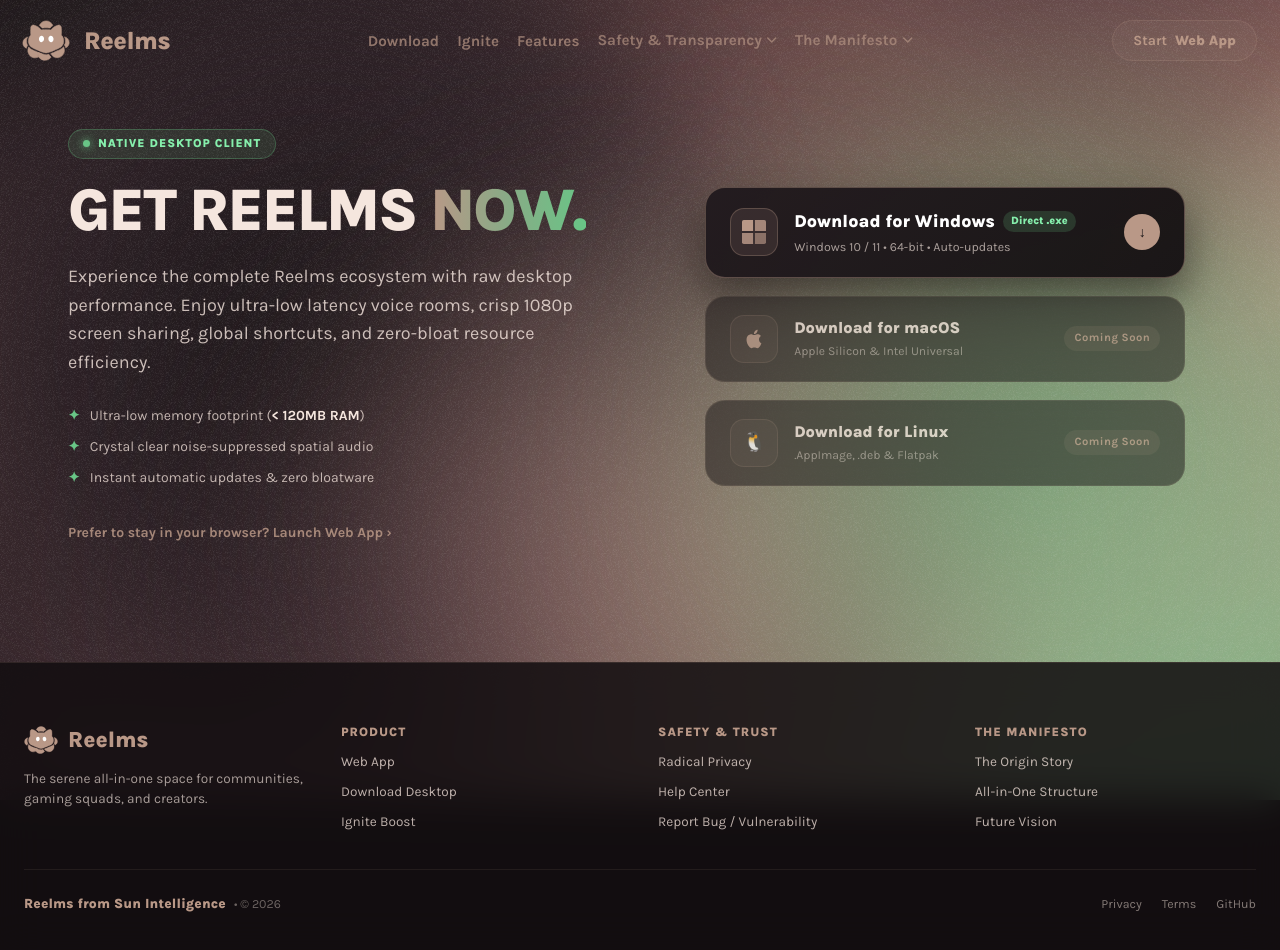
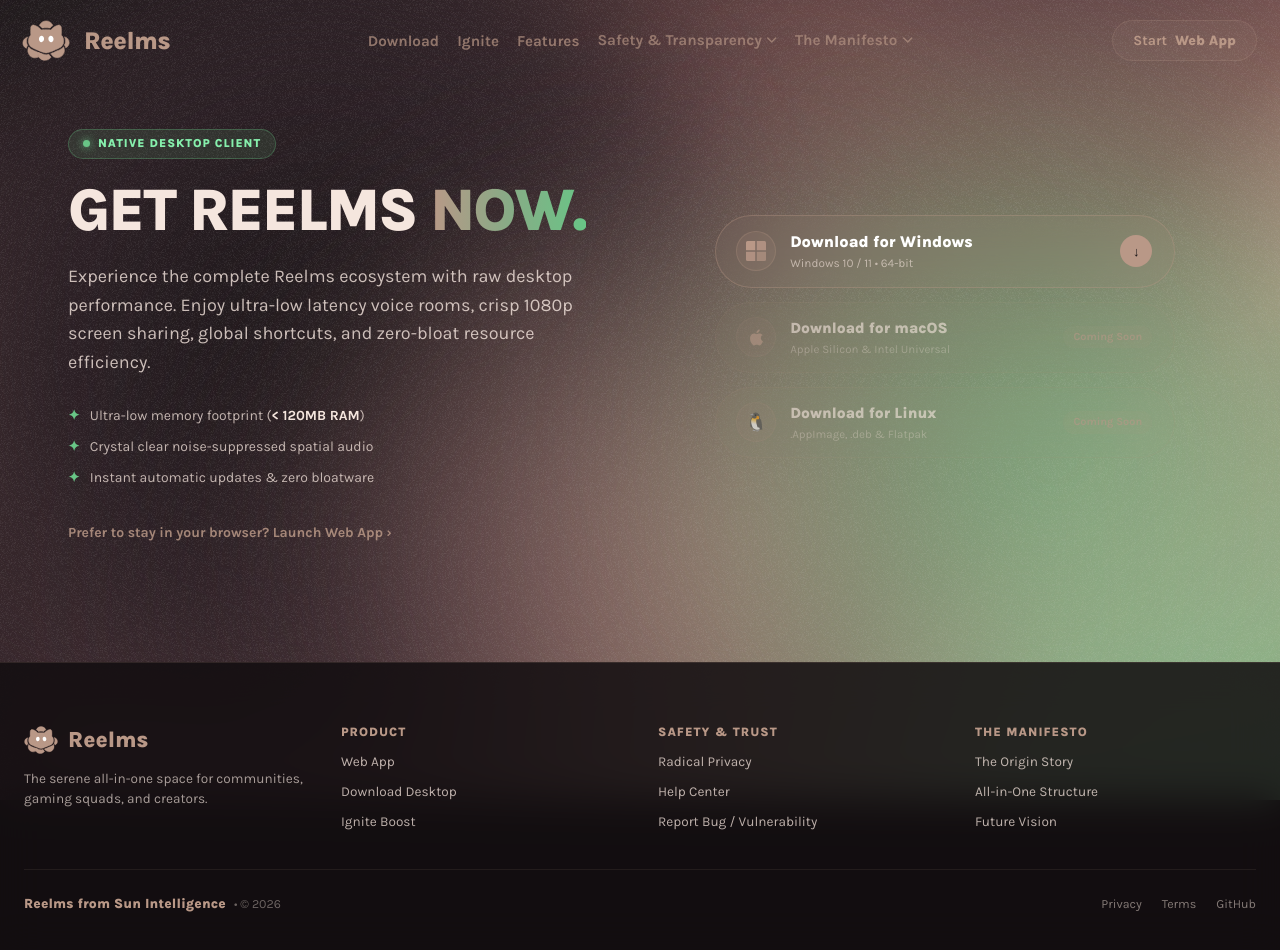
Before and after one commit to berkantcaliskan/reelms-website, a Next.js app: page /download in a window 1280 px wide. Built offline with nearby package versions, Linux system fonts and the light colour scheme.

Commit message:
style(download): convert download CTAs into transparent rounded pill buttons and remove direct.exe/auto-updates text

```diff
--- a/src/app/download/page.tsx
+++ b/src/app/download/page.tsx
@@ -151,62 +151,60 @@
               </div>
             </div>
 
-            {/* ── Right Side: Vertical Stacked Download CTAs ── */}
+            {/* ── Right Side: Vertical Stacked Transparent Pill Download CTAs ── */}
             <div
               style={{
                 display: "flex",
                 flexDirection: "column",
-                gap: "18px",
+                gap: "14px",
                 width: "100%",
-                maxWidth: "480px",
+                maxWidth: "460px",
                 margin: "0 auto",
               }}
             >
-              {/* 1. Windows Download Card (Primary Active) */}
+              {/* 1. Windows Download Pill (Primary Active) */}
               <a
                 href="/api/download/windows"
                 style={{
                   display: "flex",
                   alignItems: "center",
                   justifyContent: "space-between",
-                  background: "linear-gradient(135deg, rgba(32, 25, 29, 0.95) 0%, rgba(20, 16, 18, 0.95) 100%)",
-                  backdropFilter: "blur(24px)",
-                  WebkitBackdropFilter: "blur(24px)",
-                  border: "1.5px solid rgba(185, 152, 135, 0.4)",
-                  borderRadius: "20px",
-                  padding: "20px 24px",
+                  background: "rgba(185, 152, 135, 0.06)",
+                  backdropFilter: "blur(16px)",
+                  WebkitBackdropFilter: "blur(16px)",
+                  border: "1.5px solid rgba(185, 152, 135, 0.35)",
+                  borderRadius: "999px",
+                  padding: "14px 22px 14px 20px",
                   textDecoration: "none",
-                  boxShadow: "0 16px 40px rgba(0, 0, 0, 0.5), 0 0 25px rgba(185, 152, 135, 0.15)",
                   transition: "all 0.25s cubic-bezier(0.22, 1, 0.36, 1)",
                   cursor: "pointer",
                 }}
                 onMouseEnter={e => {
+                  e.currentTarget.style.background = "rgba(185, 152, 135, 0.14)";
                   e.currentTarget.style.borderColor = "rgba(104, 197, 134, 0.6)";
-                  e.currentTarget.style.transform = "translateY(-3px)";
-                  e.currentTarget.style.boxShadow = "0 22px 50px rgba(0, 0, 0, 0.65), 0 0 30px rgba(104, 197, 134, 0.25)";
+                  e.currentTarget.style.transform = "translateY(-2px)";
                 }}
                 onMouseLeave={e => {
-                  e.currentTarget.style.borderColor = "rgba(185, 152, 135, 0.4)";
+                  e.currentTarget.style.background = "rgba(185, 152, 135, 0.06)";
+                  e.currentTarget.style.borderColor = "rgba(185, 152, 135, 0.35)";
                   e.currentTarget.style.transform = "translateY(0px)";
-                  e.currentTarget.style.boxShadow = "0 16px 40px rgba(0, 0, 0, 0.5), 0 0 25px rgba(185, 152, 135, 0.15)";
                 }}
               >
-                <div style={{ display: "flex", alignItems: "center", gap: "16px" }}>
-                  {/* Windows Icon Tile */}
+                <div style={{ display: "flex", alignItems: "center", gap: "14px" }}>
                   <div
                     style={{
-                      width: "48px",
-                      height: "48px",
-                      borderRadius: "14px",
-                      background: "rgba(185, 152, 135, 0.14)",
-                      border: "1px solid rgba(185, 152, 135, 0.3)",
+                      width: "40px",
+                      height: "40px",
+                      borderRadius: "50%",
+                      background: "rgba(185, 152, 135, 0.12)",
+                      border: "1px solid rgba(185, 152, 135, 0.25)",
                       display: "flex",
                       alignItems: "center",
                       justifyContent: "center",
                       flexShrink: 0,
                     }}
                   >
-                    <svg width="24" height="24" viewBox="0 0 20 20" fill="none" aria-hidden="true">
+                    <svg width="20" height="20" viewBox="0 0 20 20" fill="none" aria-hidden="true">
                       <path d="M1.5,0 L9.25,0 L9.25,9.25 L0,9.25 L0,1.5 A1.5,1.5 0 0,1 1.5,0 Z" fill="#b99887" />
                       <path d="M10.75,0 L18.5,0 A1.5,1.5 0 0,1 20,1.5 L20,9.25 L10.75,9.25 Z" fill="#b99887" opacity="0.85" />
                       <path d="M0,10.75 L9.25,10.75 L9.25,20 L1.5,20 A1.5,1.5 0 0,1 0,18.5 Z" fill="#b99887" opacity="0.85" />
@@ -214,27 +212,20 @@
                     </svg>
                   </div>
 
-                  {/* Copy */}
-                  <div style={{ display: "flex", flexDirection: "column", gap: "3px" }}>
-                    <div style={{ display: "flex", alignItems: "center", gap: "8px", flexWrap: "wrap" }}>
-                      <span style={{ fontFamily: "var(--font-karla), 'Karla', sans-serif", fontSize: "1.1rem", fontWeight: 800, color: "#fff" }}>
-                        Download for Windows
-                      </span>
-                      <span style={{ padding: "2px 8px", borderRadius: "999px", background: "rgba(104, 197, 134, 0.18)", color: "#86efac", fontSize: "0.68rem", fontWeight: 800 }}>
-                        Direct .exe
-                      </span>
-                    </div>
-                    <span style={{ fontFamily: "var(--font-karla), 'Karla', sans-serif", fontSize: "0.78rem", color: "rgba(245, 230, 222, 0.65)" }}>
-                      Windows 10 / 11 • 64-bit • Auto-updates
+                  <div style={{ display: "flex", flexDirection: "column", gap: "1px" }}>
+                    <span style={{ fontFamily: "var(--font-karla), 'Karla', sans-serif", fontSize: "1rem", fontWeight: 800, color: "#fff" }}>
+                      Download for Windows
+                    </span>
+                    <span style={{ fontFamily: "var(--font-karla), 'Karla', sans-serif", fontSize: "0.74rem", color: "rgba(245, 230, 222, 0.6)" }}>
+                      Windows 10 / 11 • 64-bit
                     </span>
                   </div>
                 </div>
 
-                {/* Arrow Action Icon */}
                 <div
                   style={{
-                    width: "36px",
-                    height: "36px",
+                    width: "32px",
+                    height: "32px",
                     borderRadius: "50%",
                     background: "#b99887",
                     display: "flex",
@@ -242,46 +233,45 @@
                     justifyContent: "center",
                     color: "#181416",
                     fontWeight: 900,
-                    fontSize: "14px",
+                    fontSize: "13px",
                     flexShrink: 0,
-                    marginLeft: "12px",
+                    marginLeft: "8px",
                   }}
                 >
                   ↓
                 </div>
               </a>
 
-              {/* 2. macOS Download Card (Coming Soon) */}
+              {/* 2. macOS Download Pill (Coming Soon) */}
               <div
                 style={{
                   display: "flex",
                   alignItems: "center",
                   justifyContent: "space-between",
-                  background: "rgba(24, 20, 22, 0.65)",
-                  backdropFilter: "blur(20px)",
-                  WebkitBackdropFilter: "blur(20px)",
+                  background: "rgba(185, 152, 135, 0.03)",
+                  backdropFilter: "blur(16px)",
+                  WebkitBackdropFilter: "blur(16px)",
                   border: "1px solid rgba(185, 152, 135, 0.15)",
-                  borderRadius: "20px",
-                  padding: "18px 24px",
-                  opacity: 0.75,
+                  borderRadius: "999px",
+                  padding: "14px 22px 14px 20px",
+                  opacity: 0.6,
                 }}
               >
-                <div style={{ display: "flex", alignItems: "center", gap: "16px" }}>
-                  {/* Apple Icon Tile */}
+                <div style={{ display: "flex", alignItems: "center", gap: "14px" }}>
                   <div
                     style={{
-                      width: "48px",
-                      height: "48px",
-                      borderRadius: "14px",
+                      width: "40px",
+                      height: "40px",
+                      borderRadius: "50%",
                       background: "rgba(185, 152, 135, 0.08)",
-                      border: "1px solid rgba(185, 152, 135, 0.18)",
+                      border: "1px solid rgba(185, 152, 135, 0.15)",
                       display: "flex",
                       alignItems: "center",
                       justifyContent: "center",
                       flexShrink: 0,
                     }}
                   >
-                    <svg width="22" height="22" viewBox="0 0 24 24" fill="none">
+                    <svg width="19" height="19" viewBox="0 0 24 24" fill="none">
                       <path
                         d="M18.71 19.5c-.83 1.24-1.71 2.45-3.05 2.47-1.34.03-1.77-.79-3.29-.79-1.53 0-2 .77-3.27.82-1.31.05-2.3-1.32-3.14-2.53C4.25 17 2.94 12.45 4.7 9.39c.87-1.52 2.43-2.48 4.12-2.51 1.28-.02 2.5.87 3.29.87.78 0 2.26-1.07 3.8-.91.65.03 2.47.26 3.64 1.98-.09.06-2.17 1.28-2.15 3.81.03 3.02 2.65 4.03 2.68 4.04-.03.07-.42 1.44-1.38 2.83M13 3.5c.73-.83 1.94-1.46 2.94-1.5.13 1.17-.34 2.35-1.04 3.19-.69.85-1.83 1.51-2.95 1.42-.15-1.15.41-2.35 1.05-3.11z"
                         fill="#b99887"
@@ -289,69 +279,64 @@
                     </svg>
                   </div>
 
-                  {/* Copy */}
-                  <div style={{ display: "flex", flexDirection: "column", gap: "2px" }}>
-                    <span style={{ fontFamily: "var(--font-karla), 'Karla', sans-serif", fontSize: "1rem", fontWeight: 800, color: "#f5e6de" }}>
+                  <div style={{ display: "flex", flexDirection: "column", gap: "1px" }}>
+                    <span style={{ fontFamily: "var(--font-karla), 'Karla', sans-serif", fontSize: "0.95rem", fontWeight: 800, color: "#f5e6de" }}>
                       Download for macOS
                     </span>
-                    <span style={{ fontFamily: "var(--font-karla), 'Karla', sans-serif", fontSize: "0.76rem", color: "rgba(245, 230, 222, 0.55)" }}>
+                    <span style={{ fontFamily: "var(--font-karla), 'Karla', sans-serif", fontSize: "0.72rem", color: "rgba(245, 230, 222, 0.5)" }}>
                       Apple Silicon & Intel Universal
                     </span>
                   </div>
                 </div>
 
-                {/* Badge */}
-                <span style={{ padding: "4px 10px", borderRadius: "999px", background: "rgba(185, 152, 135, 0.12)", color: "#b99887", fontSize: "0.7rem", fontWeight: 700, letterSpacing: "0.04em" }}>
+                <span style={{ padding: "3px 10px", borderRadius: "999px", background: "rgba(185, 152, 135, 0.1)", color: "#b99887", fontSize: "0.68rem", fontWeight: 700 }}>
                   Coming Soon
                 </span>
               </div>
 
-              {/* 3. Linux Download Card (Coming Soon) */}
+              {/* 3. Linux Download Pill (Coming Soon) */}
               <div
                 style={{
                   display: "flex",
                   alignItems: "center",
                   justifyContent: "space-between",
-                  background: "rgba(24, 20, 22, 0.65)",
-                  backdropFilter: "blur(20px)",
-                  WebkitBackdropFilter: "blur(20px)",
+                  background: "rgba(185, 152, 135, 0.03)",
+                  backdropFilter: "blur(16px)",
+                  WebkitBackdropFilter: "blur(16px)",
                   border: "1px solid rgba(185, 152, 135, 0.15)",
-                  borderRadius: "20px",
-                  padding: "18px 24px",
-                  opacity: 0.75,
+                  borderRadius: "999px",
+                  padding: "14px 22px 14px 20px",
+                  opacity: 0.6,
                 }}
               >
-                <div style={{ display: "flex", alignItems: "center", gap: "16px" }}>
-                  {/* Linux Terminal Icon Tile */}
+                <div style={{ display: "flex", alignItems: "center", gap: "14px" }}>
                   <div
                     style={{
-                      width: "48px",
-                      height: "48px",
-                      borderRadius: "14px",
+                      width: "40px",
+                      height: "40px",
+                      borderRadius: "50%",
                       background: "rgba(185, 152, 135, 0.08)",
-                      border: "1px solid rgba(185, 152, 135, 0.18)",
+                      border: "1px solid rgba(185, 152, 135, 0.15)",
                       display: "flex",
                       alignItems: "center",
                       justifyContent: "center",
                       flexShrink: 0,
                     }}
                   >
-                    <span style={{ fontSize: "1.2rem" }}>🐧</span>
+                    <span style={{ fontSize: "1.1rem" }}>🐧</span>
                   </div>
 
-                  {/* Copy */}
-                  <div style={{ display: "flex", flexDirection: "column", gap: "2px" }}>
-                    <span style={{ fontFamily: "var(--font-karla), 'Karla', sans-serif", fontSize: "1rem", fontWeight: 800, color: "#f5e6de" }}>
+                  <div style={{ display: "flex", flexDirection: "column", gap: "1px" }}>
+                    <span style={{ fontFamily: "var(--font-karla), 'Karla', sans-serif", fontSize: "0.95rem", fontWeight: 800, color: "#f5e6de" }}>
                       Download for Linux
                     </span>
-                    <span style={{ fontFamily: "var(--font-karla), 'Karla', sans-serif", fontSize: "0.76rem", color: "rgba(245, 230, 222, 0.55)" }}>
+                    <span style={{ fontFamily: "var(--font-karla), 'Karla', sans-serif", fontSize: "0.72rem", color: "rgba(245, 230, 222, 0.5)" }}>
                       .AppImage, .deb & Flatpak
                     </span>
                   </div>
                 </div>
 
-                {/* Badge */}
-                <span style={{ padding: "4px 10px", borderRadius: "999px", background: "rgba(185, 152, 135, 0.12)", color: "#b99887", fontSize: "0.7rem", fontWeight: 700, letterSpacing: "0.04em" }}>
+                <span style={{ padding: "3px 10px", borderRadius: "999px", background: "rgba(185, 152, 135, 0.1)", color: "#b99887", fontSize: "0.68rem", fontWeight: 700 }}>
                   Coming Soon
                 </span>
               </div>
```
